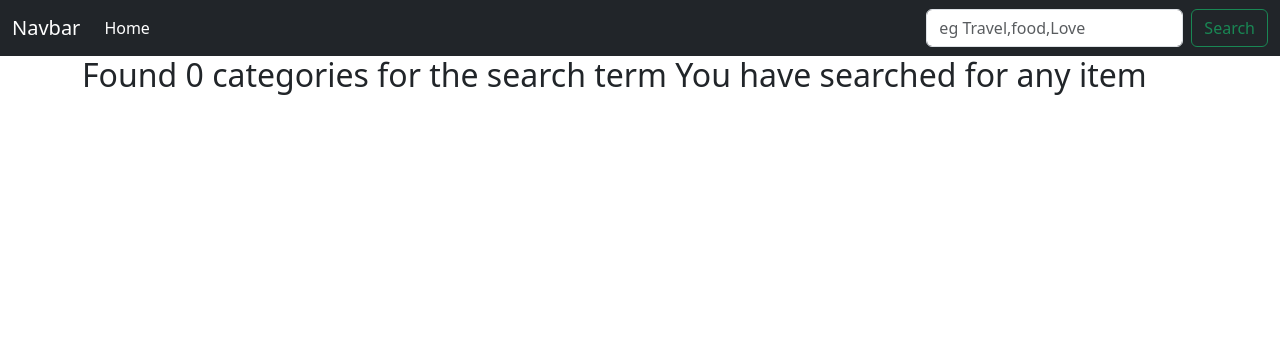
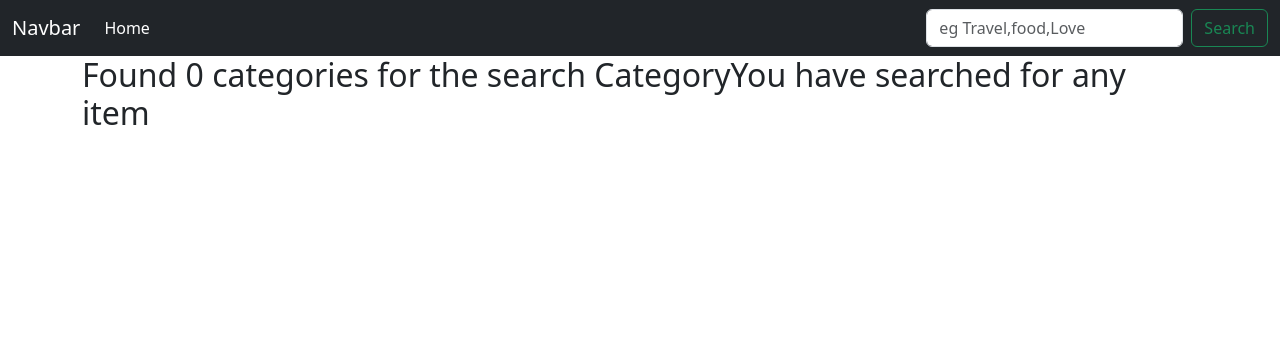
Before and after one commit to GraceMwende/Photos_Gallery, a Django app: page /search/ in a window 1280 px wide. Shown: the top 356 px of the page. Run offline with Django 4.2, Linux system fonts and the light colour scheme; some libraries are stand-ins or nearby versions.

```diff
--- a/pictures/templates/search.html
+++ b/pictures/templates/search.html
@@ -6,9 +6,9 @@
   <div class="row">
 
     {% if categories %}
-    <h2>Found {{categories|length}} of searched term {{message}}</h2>
+    <h2>Found {{categories|length}} of searched Category{{message}}</h2>
     {% else %}
-    <h2>Found 0 categories for the search term {{message}}</h2>
+    <h2>Found 0 categories for the search Category{{message}}</h2>
     {% endif %}
   </div>
 
```
